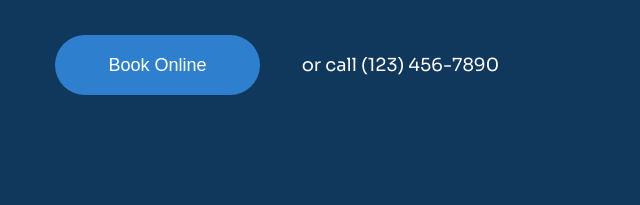
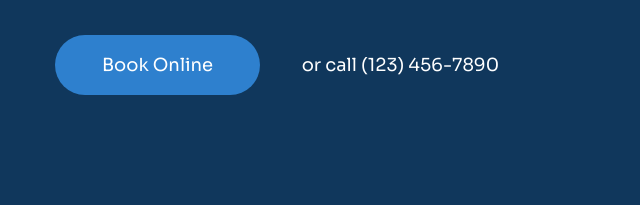
Before and after one commit to mycvlnn/dental-care-landing-page, a plain HTML site: page index.html in a window 1280 px wide. Shown: the part 539-744 px from the top of the page, 0-640 px from the left. Drawn offline with nearby package versions, Linux system fonts and the light colour scheme.

Commit message:
fix: bổ sung font-family cho form

```diff
--- a/assets/css/styles.css
+++ b/assets/css/styles.css
@@ -19,6 +19,14 @@ html {
 body {
     font-size: 1.6rem;
     font-family: Sora, sans-serif;
+}
+
+input,
+textarea,
+select,
+button {
+    font-family: inherit;
+    font-size: inherit;
 }
 
 /*  ======================== Common ========================  */
```
